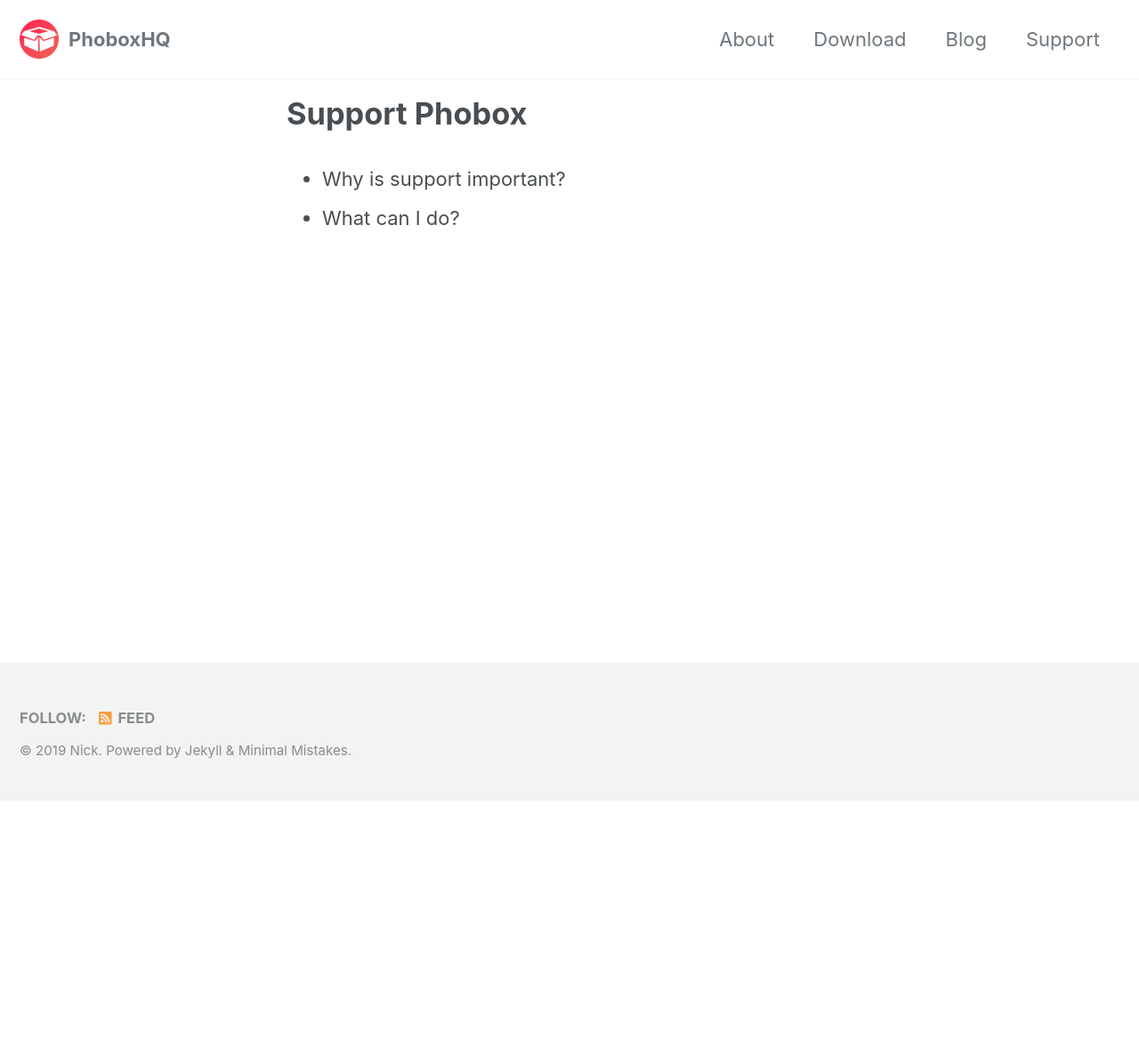
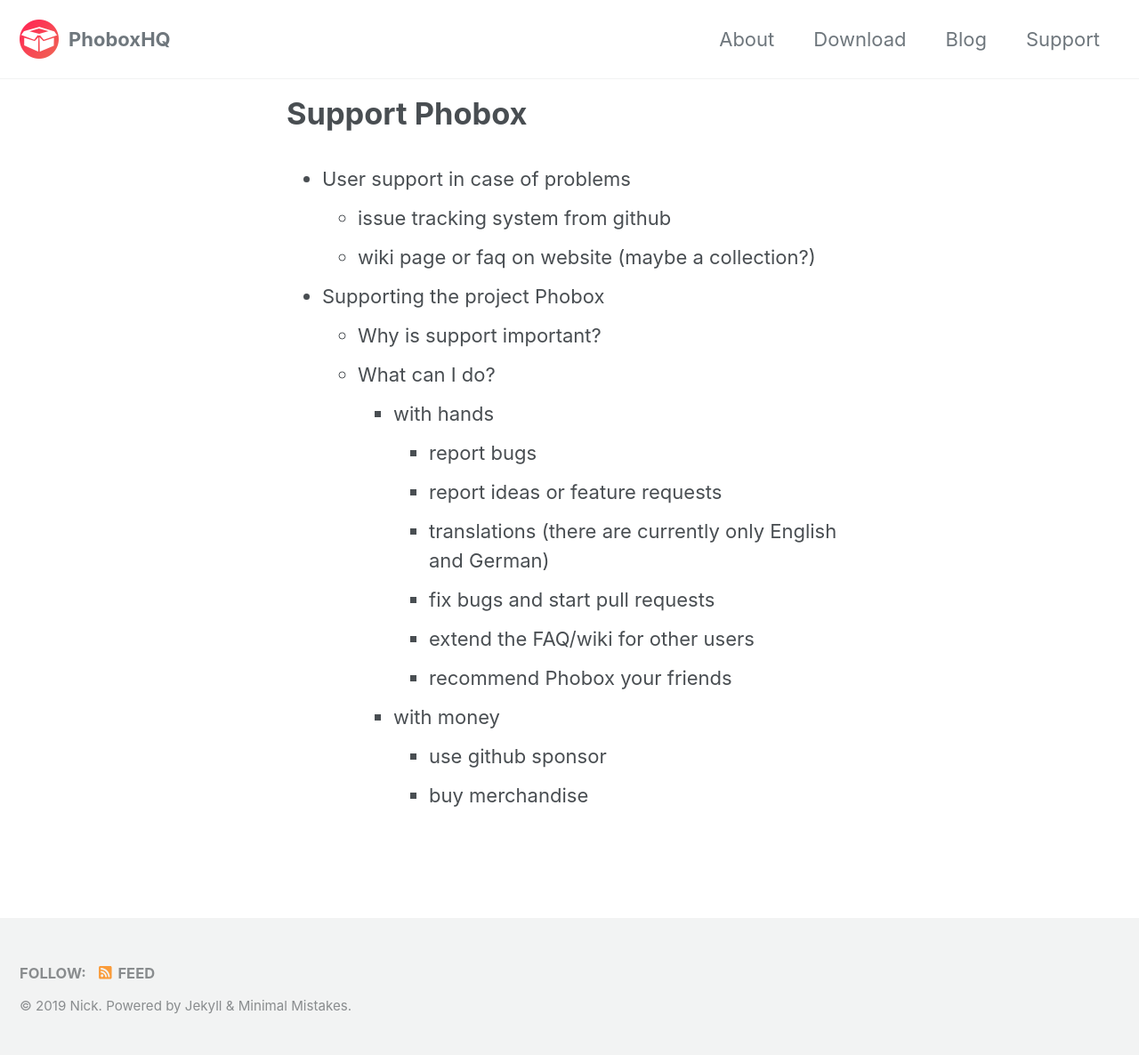
Before and after one commit to phoboxhq/home2, a Jekyll site: the page built from _pages/support.md, in a window 1280 px wide. Shown: the whole page at 89% size. Built offline with Jekyll 4.4.1, drawn with Linux system fonts in a browser that asks for light colours; cached includes are drawn as plain includes; nearby versions of some CDN libraries; before the commit the page ends 900 px from its top, so only the background shows below that.

Commit message:
Update support.md

```diff
--- a/_pages/support.md
+++ b/_pages/support.md
@@ -5,5 +5,20 @@
 modified: 2019-06-05T21:13:00-04:00
 ---
 
-* Why is support important?
-* What can I do?
+* User support in case of problems
+  * issue tracking system from github
+  * wiki page or faq on website (maybe a collection?)
+
+* Supporting the project Phobox
+  * Why is support important?
+  * What can I do?
+    * with hands
+      * report bugs
+      * report ideas or feature requests
+      * translations (there are currently only English and German)
+      * fix bugs and start pull requests
+      * extend the FAQ/wiki for other users
+      * recommend Phobox your friends
+    * with money
+      * use github sponsor
+      * buy merchandise
```
